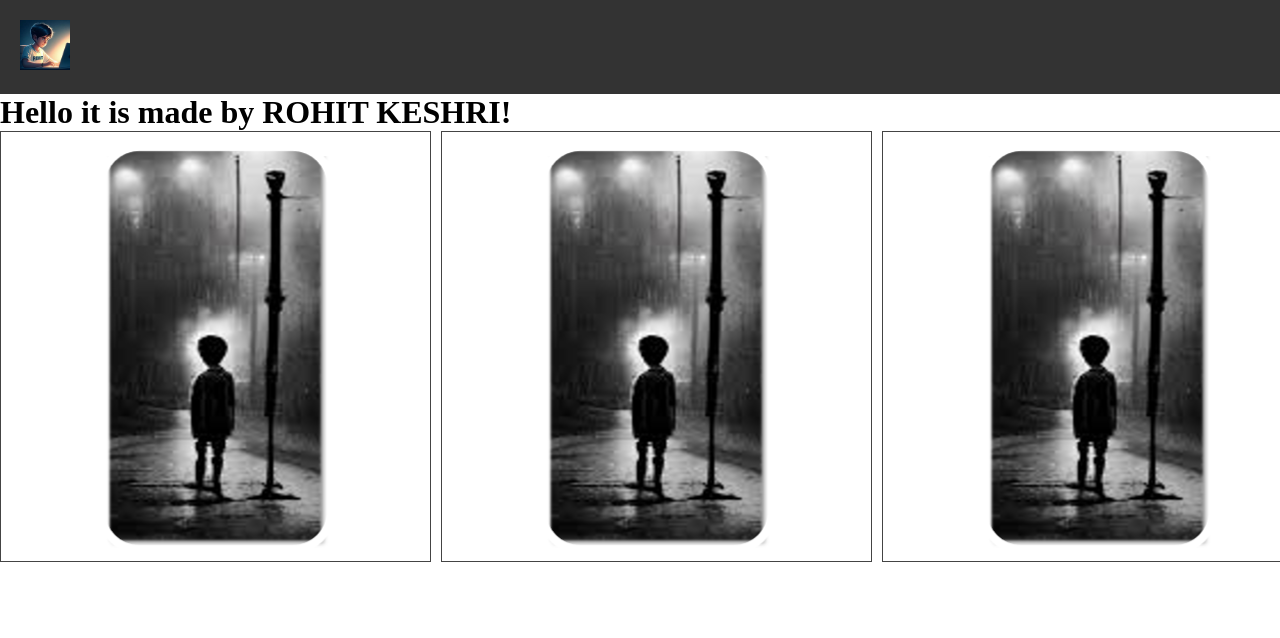
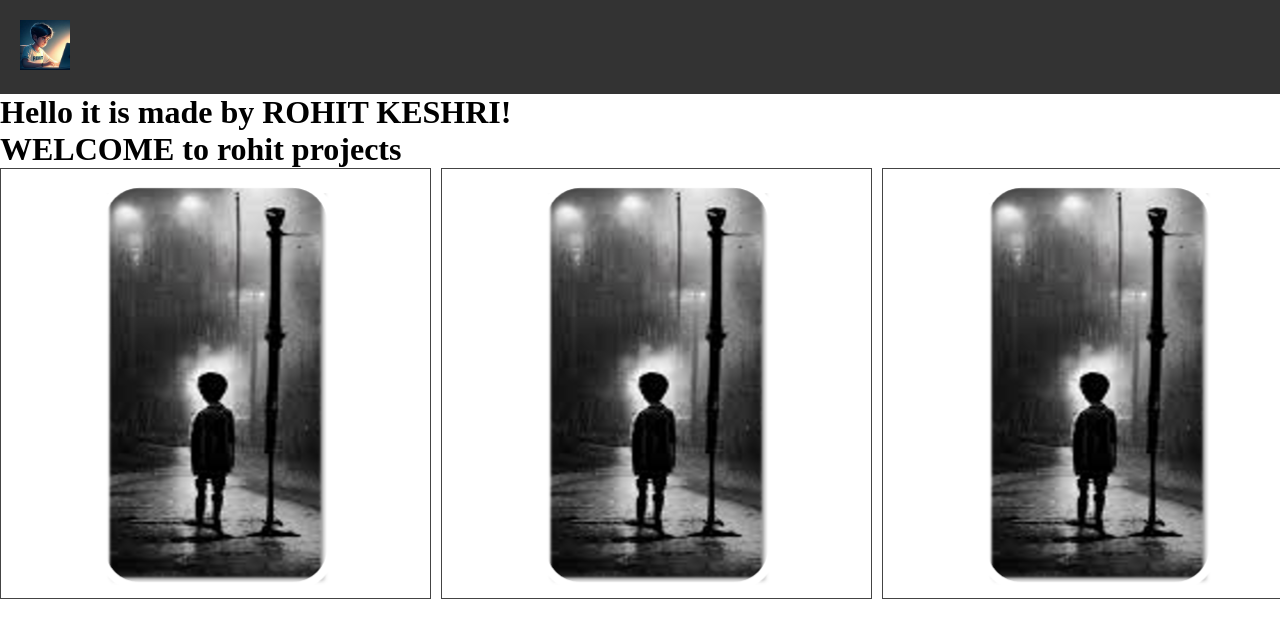
Before and after one commit to rohit-keshari/rohit-projects, a plain HTML site: page index.html in a window 1280 px wide. Drawn offline with Linux system fonts and the light colour scheme.

Commit message:
Update index.html

```diff
--- a/index.html
+++ b/index.html
@@ -47,6 +47,7 @@ header {
 
     </header>
     <h1>Hello it is made by ROHIT KESHRI!</h1>
+    <h1> WELCOME to rohit projects</h1>
  <div class="box">
        <a href="#"><img src="Screenshot (7).png" alt=""></a>
        <a href="https://google.com"><img src="Screenshot (7).png" alt=""></a>
```
